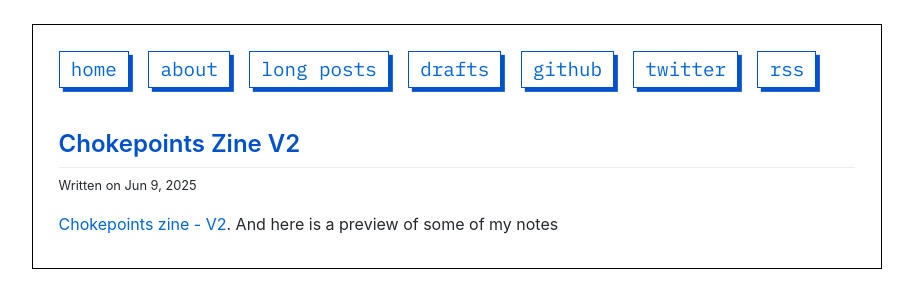
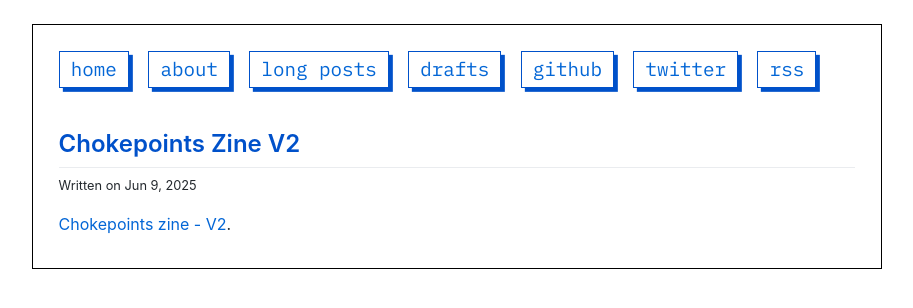
Before and after one commit to annygakh/annygakh.github.io, a Jekyll site: the page built from longblog/_posts/2025-06-09-chokepoints-zine-v2.md, in a window 1280 px wide. Shown: the top 308 px of the page, without its empty margins (183-1096 px from the left). Built offline with Jekyll 4.4.1, drawn with Linux system fonts in a browser that asks for light colours; comment, search, counter and statistics services are not loaded.

Commit message:
Update 2025-06-09-chokepoints-zine-v2.md

```diff
--- a/longblog/_posts/2025-06-09-chokepoints-zine-v2.md
+++ b/longblog/_posts/2025-06-09-chokepoints-zine-v2.md
@@ -5,4 +5,4 @@ category: longblog
 published: true
 ---
 
-[Chokepoints zine - V2](assets/pdfs/chokepoints-zine-v2.pdf). And here is a preview of some of my notes
+[Chokepoints zine - V2](assets/pdfs/chokepoints-zine-v2.pdf).
```
